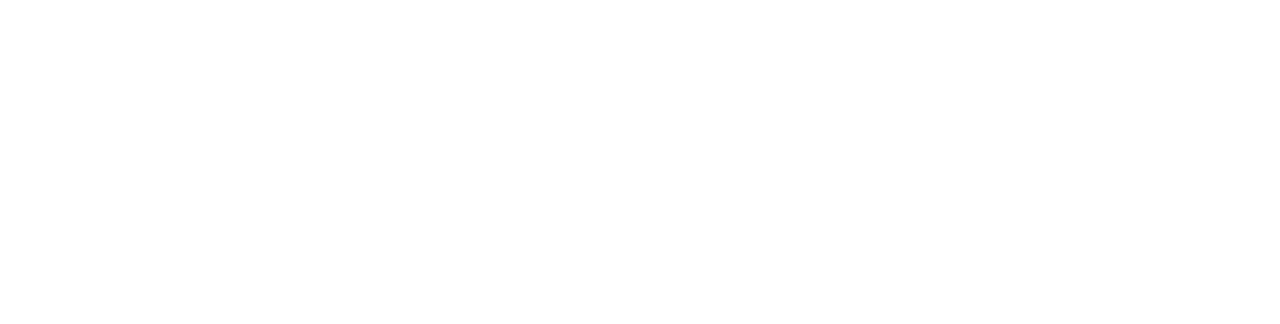
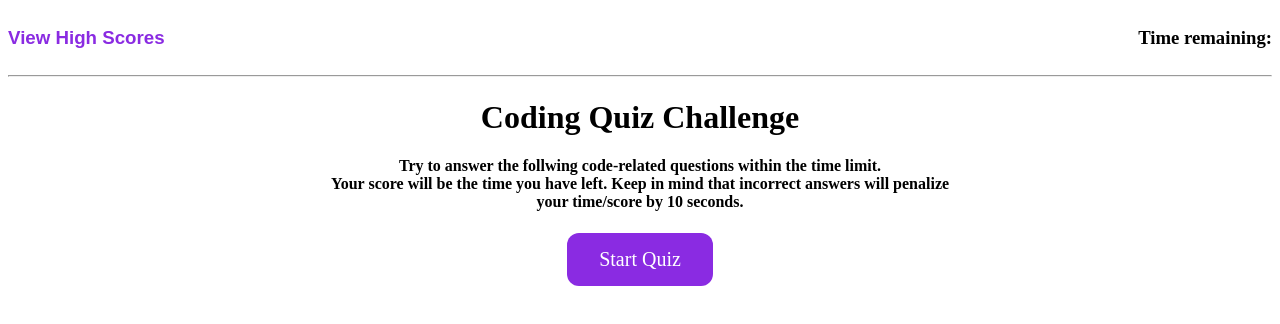
Before and after one commit to Koilparampil/CodeQuiz, a plain HTML site: page index.html in a window 1280 px wide. Drawn offline with Linux system fonts and the light colour scheme.

Commit message:
landing page HTML and CSS, made a high score page, nothing on it yet, no JS

```diff
--- a/Assets/css/style.css
+++ b/Assets/css/style.css
@@ -0,0 +1,37 @@
+h3{
+    display: inline-block;
+}
+
+#timer{
+    float: right;
+}
+h1{
+    text-align: center;
+}
+h4{
+    text-align: center;
+}
+.buttons{
+    display: flex;
+    justify-content: center;
+    align-items: center;
+
+}
+.button{
+    background-color: blueviolet;
+    border: none;
+    color: white;
+    padding: 15px 32px;
+    text-align: center;
+    text-decoration: none;
+    display: inline-block;
+    font-size: 20px;
+    border-radius: 12px;
+}
+#highScores a{
+    font-family: Arial, sans-serif;
+    color: blueviolet;
+    text-underline-offset: 0;
+    text-underline-position: unset;
+    text-decoration: none;
+}
--- a/Assets/js/script.js
+++ b/Assets/js/script.js
@@ -0,0 +1 @@
+console.log("Hello world")
--- a/index.html
+++ b/index.html
@@ -8,8 +8,17 @@
     <link rel="stylesheet" href="Assets/css/style.css">
 </head>
 <body>
-
-
+    <header>
+    <h3 id= 'highScores'><a href="highScores.html">View High Scores</a></h3>
+    <h3 id="timer">Time remaining: <span id=timeNumeber></span> </h3>
+    </header>
+<!-- the hr is just a line that goes across the page -->
+  <hr>
+<h1>Coding Quiz Challenge</h1>
+<h4>Try to answer the follwing code-related questions within the time limit. <br>
+Your score will be the time you have left. Keep in mind that incorrect answers will penalize <br>
+ your time/score by 10 seconds.</h4>
+ <div class='buttons'><a href='#' class='button' >Start Quiz</a></div>
 
 
     <script src="Assets/js/script.js"></script>
```
Also changed, not shown: highScores.html (added, +1 -0 lines).
